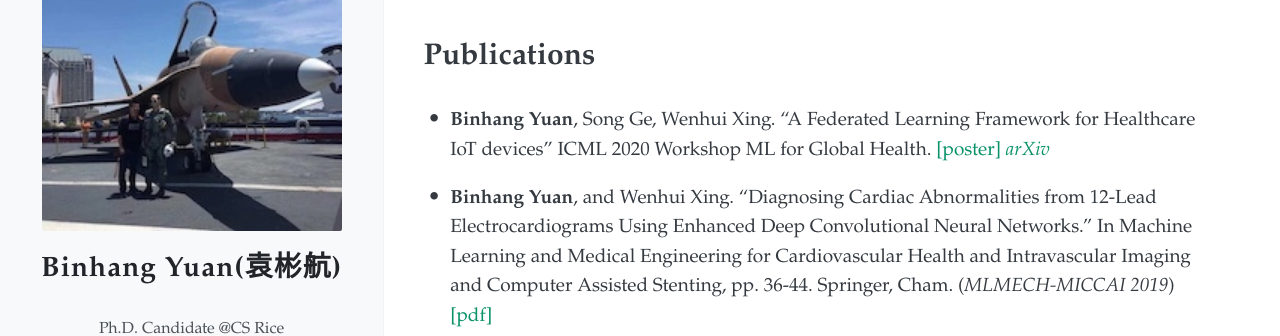
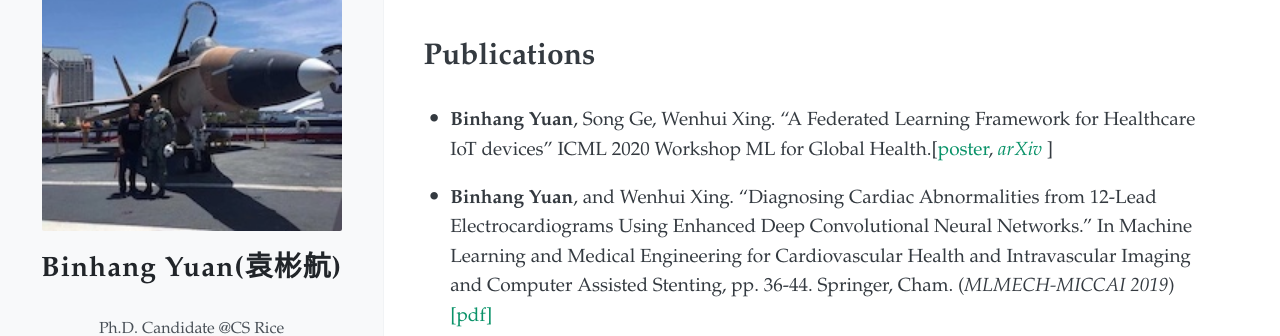
Before and after one commit to BinhangYuan/site, a Jekyll site: the page built from index.md, in a window 1280 px wide and 1400 px high, scrolled down 581 px. Shown: the part 149-485 px from the top of the window. Built offline with Jekyll 4.4.1, drawn with Linux system fonts in a browser that asks for light colours; nearby versions of some CDN libraries; some of the changed text lies outside the part shown.

```diff
--- a/index.md
+++ b/index.md
@@ -20,7 +20,7 @@ On the other hand, I am also interested in building data mining/machine learning
 
 # Publications
 
-- **Binhang Yuan**, Song Ge, Wenhui Xing. "A Federated Learning Framework for Healthcare IoT devices" ICML 2020 Workshop ML for Global Health. [\[poster\]](publications/2020_ICML_ML4GlobalHealth_Federated_Poster.pdf) *[arXiv](https://arxiv.org/abs/2005.05083)*
+- **Binhang Yuan**, Song Ge, Wenhui Xing. "A Federated Learning Framework for Healthcare IoT devices" ICML 2020 Workshop ML for Global Health.\[[poster](publications/2020_ICML_ML4GlobalHealth_Federated_Poster.pdf), *[arXiv](https://arxiv.org/abs/2005.05083)* \]
 
 - **Binhang Yuan**, and Wenhui Xing. “Diagnosing Cardiac Abnormalities from 12-Lead Electrocardiograms Using Enhanced Deep Convolutional Neural Networks.” In Machine Learning and Medical Engineering for Cardiovascular Health and Intravascular Imaging and Computer Assisted Stenting, pp. 36-44. Springer, Cham.  (*MLMECH-MICCAI 2019*) [\[pdf\]](publications/2019_MICCAI_Diagnosing.pdf)
 
@@ -43,11 +43,11 @@ On the other hand, I am also interested in building data mining/machine learning
 
 # Preprint Works
 
-- Jia Zou, Pratik Barhate, Amitabh Das, Arun Iyengar, **Binhang Yuan**, Dimitrije Jankov, and Chris Jermaine. "Lachesis: Automated Generation of Persistent Partitionings for Big Data Applications" *[arXiv](https://arxiv.org/abs/2006.16529)*
+- Jia Zou, Pratik Barhate, Amitabh Das, Arun Iyengar, **Binhang Yuan**, Dimitrije Jankov, and Chris Jermaine. "Lachesis: Automated Generation of Persistent Partitionings for Big Data Applications" *[\[arXiv\]](https://arxiv.org/abs/2006.16529)*
 
-- **Binhang Yuan**, Chen Dun, Anastasios Kyrillidis, and Chris Jermaine. "Distributed Learning of Deep Neural Networks using Independent Subnet Training" *[arXiv](https://arxiv.org/abs/1910.02120)*
+- **Binhang Yuan**, Chen Dun, Anastasios Kyrillidis, and Chris Jermaine. "Distributed Learning of Deep Neural Networks using Independent Subnet Training" *[\[arXiv\]](https://arxiv.org/abs/1910.02120)*
 
-- **Binhang Yuan**, Chen Wang, Chen Luo, Fei Jiang, Mingsheng Long, Philip S Yu, and Yuan Liu. "WaveletAE: A Wavelet-enhanced Autoencoder for Wind Turbine Blade Icing Detection" *[arXiv](https://arxiv.org/abs/1902.05625)*
+- **Binhang Yuan**, Chen Wang, Chen Luo, Fei Jiang, Mingsheng Long, Philip S Yu, and Yuan Liu. "WaveletAE: A Wavelet-enhanced Autoencoder for Wind Turbine Blade Icing Detection" *[\[arXiv\]](https://arxiv.org/abs/1902.05625)*
 
 
 # Education
```
